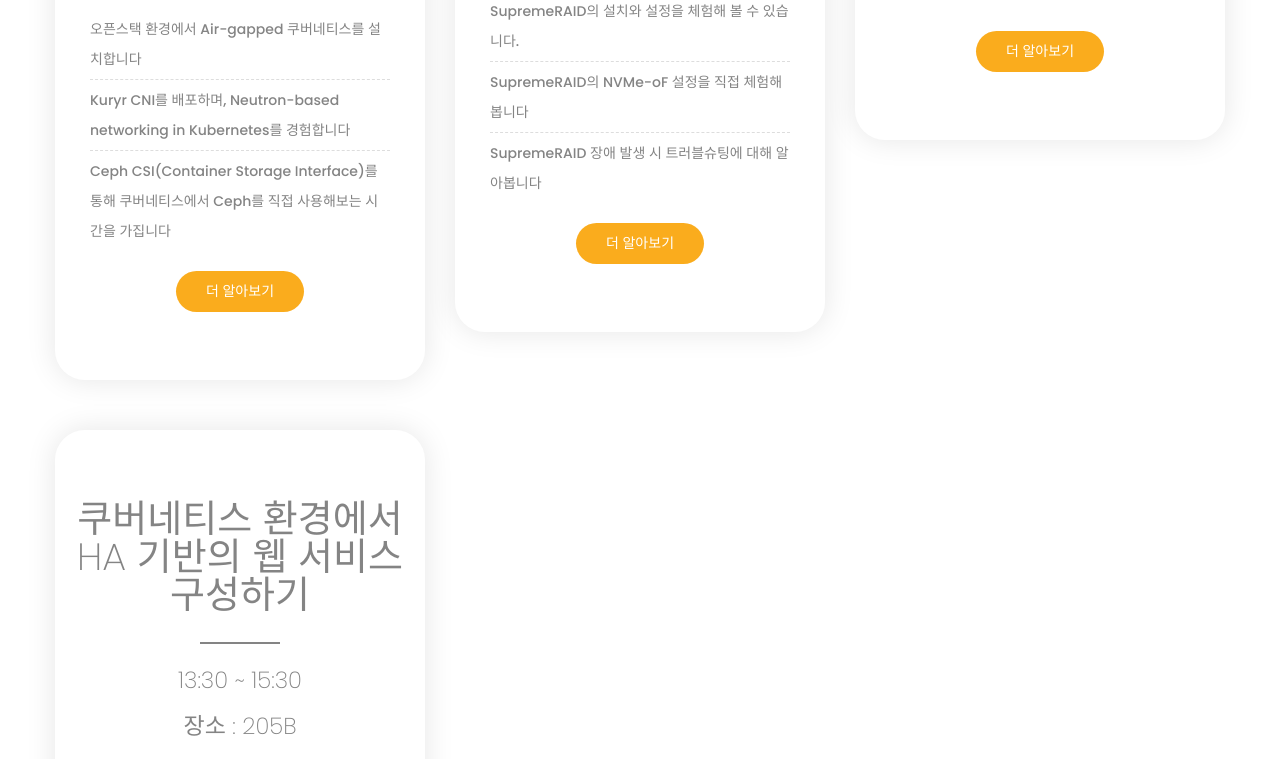
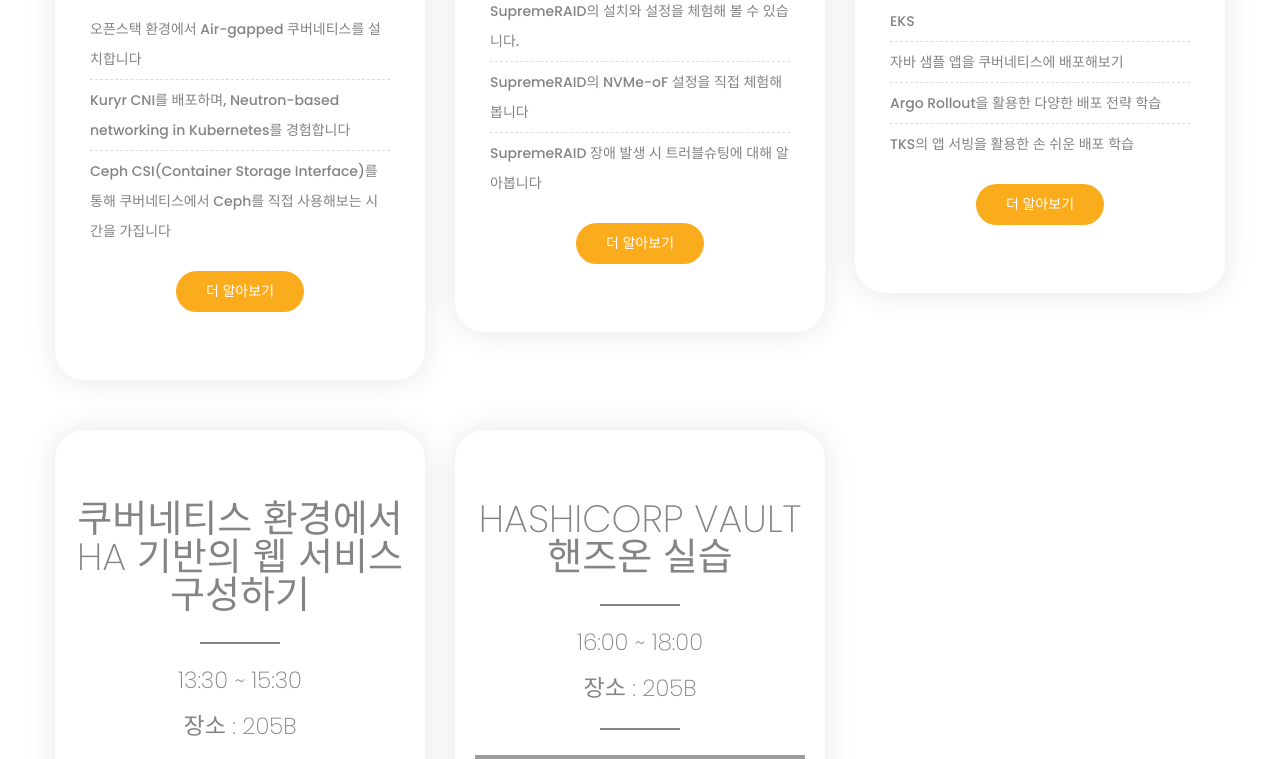
Before and after one commit to openstack-kr/openinfradays-2023, a Django app: page /handsonlab in a window 1280 px wide. Shown: the part 983-1742 px from the top of the page. Run offline with Django 3.2, Linux system fonts and the light colour scheme; data that the repository does not hold is empty; some libraries are stand-ins or nearby versions; grey boxes are pictures that could not be loaded.

Commit message:
hashicorp handsonlab 추가

```diff
--- a/openinfradays/views.py
+++ b/openinfradays/views.py
@@ -235,7 +235,7 @@ def get_item(dictionary, key):
 
 def handsonlab_apply(request, handsonlab_title, option=None):
     title = {'mantech': 'Kubernetes on Openstack with kuryr', 'skt': '쿠버네티스환경에 어플리케이션 배포하기', 'gluesys': '고성능 RAID 컨트롤러, GRAID SupremeRAID A to Z',
-             'akamai': '쿠버네티스 환경에서 HA 기반의 웹 서비스 구성하기'}
+             'akamai': '쿠버네티스 환경에서 HA 기반의 웹 서비스 구성하기', 'hashicorp': 'HashiCorp Vault 핸즈온 실습'}
     rtitle = title[handsonlab_title]
     op = {'s1': '13:30 ~ 14:20', 's2': '14:30 ~ 15:20', 's3': '15:30 ~ 16:20', 's4': '16:30 ~ 17:20'}
 
--- a/templates/handsonlab.html
+++ b/templates/handsonlab.html
@@ -63,7 +63,10 @@
                     <div class="title" style="font-size: 23px">13:30 ~ 15:30<br><br>장소 : 209A</div>
                     <h4 class="price"><img src="/media/images/sponsor/200px-SK%ED%85%94%EB%A0%88%EC%BD%A4.png"></h4>
                     <ul class="features" style="text-align: left">
-                        <li>TKS클라우드서비스를 활용한 손쉬운 앱 배포</li>
+                        <li>TKS 클라우드 서비스로 손 쉽게 만드는 AWS의 EKS</li>
+                        <li>자바 샘플 앱을 쿠버네티스에 배포해보기</li>
+                        <li>Argo Rollout을 활용한 다양한 배포 전략 학습</li>
+                        <li>TKS의 앱 서빙을 활용한 손 쉬운 배포 학습</li>
                     </ul>
                     <div class="btn-box">
                         {% if not d|get_item:'skt' %}
@@ -95,6 +98,26 @@
                     </div>
                 </div>
             </div>
+            <div class="pricing-block-three col-lg-4 col-md-6 col-sm-12 wow fadeInUp">
+                <div class="inner-box">
+                    <div class="title">HashiCorp Vault 핸즈온 실습</div>
+                    <div class="title" style="font-size: 23px">16:00 ~ 18:00<br><br>장소 : 205B</div>
+                    <h4 class="price"><img src="/media/images/sponsor/200px-HashiCorp.png"></h4>
+                    <ul class="features" style="text-align: left">
+                        <li>Cloud Native 환경에서 다양한 시크릿 관리 방안 학습</li>
+                        <li>Helm을 통한 Vault Cluster / Vault Secret Operator 배포</li>
+                        <li>성능과 보안을 높이는 방법 학습</li>
+                    </ul>
+                    <div class="btn-box">
+                        {% if not d|get_item:'skt' %}
+                            <a href="/handsonlab/hashicorp" class="theme-btn btn-style-two" ><span class="btn-title">더 알아보기</span></a>
+                        {% else %}
+                            <a href="#" class="theme-btn btn-style-one"><span class="btn-title">마감</span></a>
+                            <a href="/handsonlab/hashicorp" class="theme-btn btn-style-two" ><span class="btn-title">더 알아보기</span></a>
+                        {% endif %}
+                    </div>
+                </div>
+            </div>
         </div>
     </div>
 {% endblock %}
```
Also changed, not shown: templates/handsonlab/hashicorp.html (added, +51 -0 lines).
